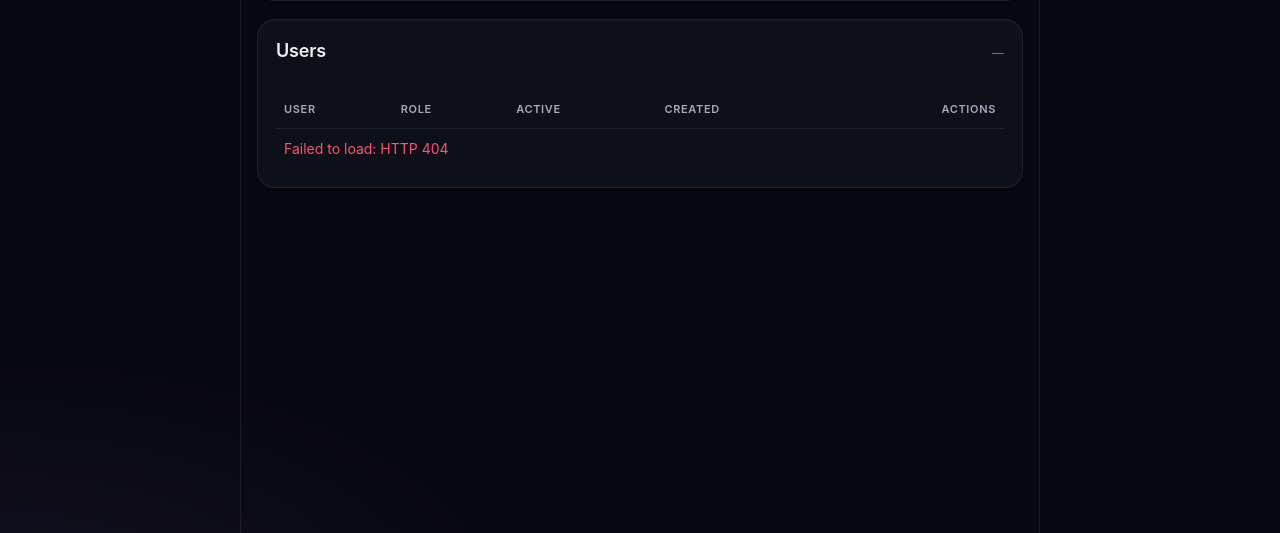
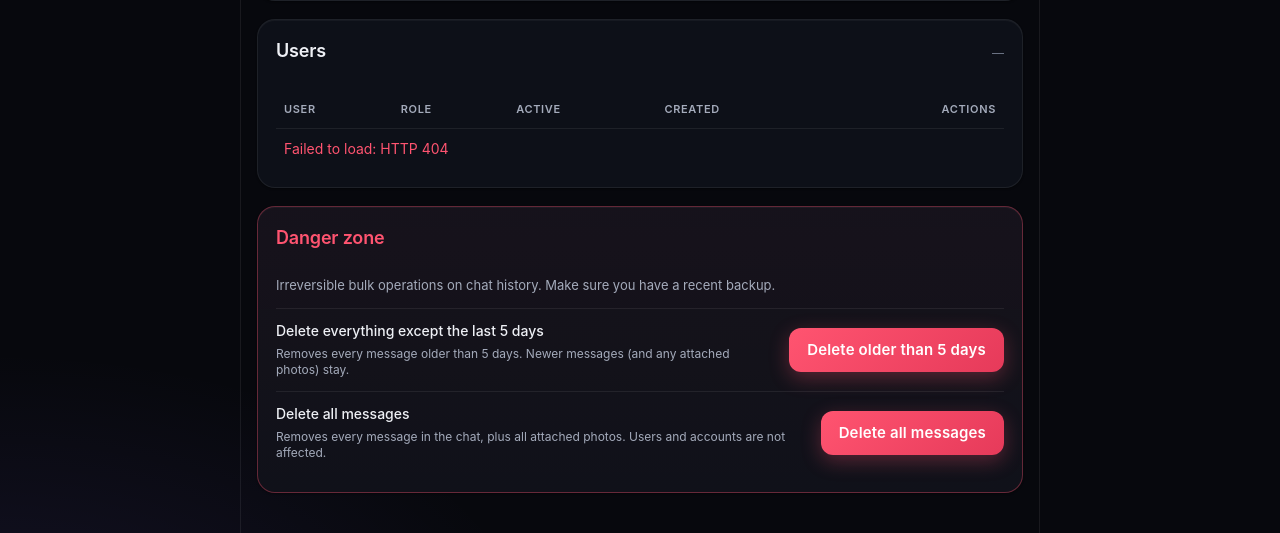
Before and after one commit to ShaneGoodwin501/Blat-Chat, a PHP site: page /admin.html in a window 1280 px wide. Shown: the part 660-1193 px from the top of the page. Run offline with PHP 8.4, Linux system fonts and the light colour scheme.

Commit message:
feat(admin): bulk message admin - delete all or older-than-N days
Add two destructive operations to the admin page (Danger zone card):
  - Delete every message in the chat (+ all attached photos)
  - Delete everything except the last 5 days (configurable server-side)

Both endpoints require the literal 'DELETE MESSAGES' confirmation token
in the body, both are admin-only, both broadcast a fresh 'history' event
to all connected sockets so chat windows refresh automatically, and both
clean up orphan attachment rows + files (only the ones no longer
referenced by any remaining message).

Server:
  - DELETE /api/admin/messages                  - wipe everything
  - DELETE /api/admin/messages/older-than/:days - keep last N days
    (server-side allowlist: 5, 30, 90, 365; rejects anything else)
  - Refactored admin router to take getIo + DATA_DIR so it can broadcast
    and clean upload files
  - server.js passes '() => io' (lazy getter, since io is created after
    the router is mounted)

Client:
  - New 'Danger zone' card on admin.html (en/ru) with two buttons
  - Each button opens a modal requiring the user to type
    'DELETE MESSAGES' to confirm
  - Success toast shows what was actually removed (count + attachments
    cleaned)

Housekeeping:
  - package-lock.json: missing entries for file-type and sharp; now
    recorded properly (the live install must have used --no-package-lock)
  - Bumped cache-busters: style.css v=40->v=41, i18n.js v=6->v=7,
    admin.js v=3->v=4

```diff
--- a/public/admin.html
+++ b/public/admin.html
@@ -6,7 +6,7 @@
   <meta name="theme-color" content="#0a0b10">
   <title data-i18n="app.title_admin">FAMILY-CHAT &mdash; Admin</title>
   <meta name="blatchat-lang" content="__BLATCHAT_LANG__">
-  <link rel="stylesheet" href="/css/style.css?v=40">
+  <link rel="stylesheet" href="/css/style.css?v=41">
 </head>
 <body>
   <div class="app">
@@ -93,13 +93,34 @@
           </tbody>
         </table>
       </div>
+
+      <div class="card danger">
+        <div class="card-header">
+          <h2 data-i18n="admin.danger.title">Danger zone</h2>
+        </div>
+        <p class="danger-help" data-i18n="admin.danger.help">Irreversible bulk operations on chat history. Make sure you have a recent backup.</p>
+        <div class="danger-row">
+          <div>
+            <div class="settings-label" data-i18n="admin.danger.keep5d.label">Delete everything except the last 5 days</div>
+            <div class="settings-help" data-i18n="admin.danger.keep5d.help">Removes every message older than 5 days. Newer messages (and any attached photos) stay.</div>
+          </div>
+          <button type="button" class="danger" data-act="purge-keep5d" data-i18n="admin.danger.keep5d.btn">Delete older than 5 days</button>
+        </div>
+        <div class="danger-row">
+          <div>
+            <div class="settings-label" data-i18n="admin.danger.all.label">Delete all messages</div>
+            <div class="settings-help" data-i18n="admin.danger.all.help">Removes every message in the chat, plus all attached photos. Users and accounts are not affected.</div>
+          </div>
+          <button type="button" class="danger" data-act="purge-all" data-i18n="admin.danger.all.btn">Delete all messages</button>
+        </div>
+      </div>
     </main>
   </div>
 
   <div class="toast-stack" id="toastStack"></div>
   <script src="/js/viewport-height.js?v=5"></script>
-  <script src="/js/i18n.js?v=6"></script>
+  <script src="/js/i18n.js?v=7"></script>
   <script src="/js/password-reveal.js?v=3"></script>
-  <script src="/js/admin.js?v=3"></script>
+  <script src="/js/admin.js?v=4"></script>
 </body>
 </html>
--- a/public/css/style.css
+++ b/public/css/style.css
@@ -1225,6 +1225,33 @@ header.bar a.btn:hover, header.bar button.link:hover { color: var(--text); backg
 .admin .card-header .count {
   font-size: 12px; color: var(--text-faint);
 }
+
+/* Danger zone card: subtle red treatment so it stands out without screaming. */
+.admin .card.danger {
+  border-color: rgba(255, 84, 112, 0.35);
+  background: linear-gradient(180deg, rgba(255, 84, 112, 0.04), rgba(255, 84, 112, 0.01)), var(--bg-1);
+}
+.admin .card.danger .card-header h2 { color: var(--danger); }
+.admin .card.danger .danger-help {
+  margin: -4px 0 14px;
+  color: var(--text-dim);
+  font-size: 13px;
+}
+.admin .card.danger .danger-row {
+  display: flex;
+  align-items: center;
+  justify-content: space-between;
+  gap: 16px;
+  padding: 12px 0;
+  border-top: 1px solid var(--border);
+}
+.admin .card.danger .danger-row:first-of-type { border-top: 0; }
+.admin .card.danger .danger-row > div { flex: 1 1 auto; min-width: 0; }
+.admin .card.danger button.danger { flex: 0 0 auto; }
+@media (max-width: 600px) {
+  .admin .card.danger .danger-row { flex-direction: column; align-items: stretch; }
+  .admin .card.danger button.danger { width: 100%; }
+}
 .admin table { width: 100%; border-collapse: collapse; font-size: 14px; }
 .admin th, .admin td { text-align: left; padding: 10px 8px; border-bottom: 1px solid var(--border); vertical-align: middle; }
 .admin th { color: var(--text-dim); font-weight: 600; font-size: 11px; text-transform: uppercase; letter-spacing: 0.06em; }
--- a/public/index.html
+++ b/public/index.html
@@ -6,7 +6,7 @@
   <meta name="theme-color" content="#0a0b10">
   <title data-i18n="app.title">FAMILY-CHAT</title>
   <meta name="blatchat-lang" content="__BLATCHAT_LANG__">
-  <link rel="stylesheet" href="/css/style.css?v=40">
+  <link rel="stylesheet" href="/css/style.css?v=41">
 </head>
 <body>
   <div class="app">
@@ -80,7 +80,7 @@
   <div class="toast-stack" id="toastStack" aria-live="polite"></div>
 
   <script src="/js/viewport-height.js?v=5"></script>
-  <script src="/js/i18n.js?v=6"></script>
+  <script src="/js/i18n.js?v=7"></script>
   <script src="/js/password-reveal.js?v=3"></script>
   <script src="/js/avatar-crop.js?v=3"></script>
   <script src="/socket.io/socket.io.js"></script>
--- a/public/js/admin.js
+++ b/public/js/admin.js
@@ -295,6 +295,55 @@
     });
   });
 
+  // ---- Danger zone: bulk message admin ----
+  // Two destructive operations gated by typed confirmation. We make the
+  // user spell out the literal "DELETE MESSAGES" so a stray click on a
+  // modal can't wipe history. The server enforces the same token.
+  async function purgeMessages(act) {
+    const isAll = act === 'purge-all';
+    const title = t(isAll ? 'admin.danger.modal.all.title' : 'admin.danger.modal.keep5d.title');
+    const bodyText = t(isAll ? 'admin.danger.modal.all.body' : 'admin.danger.modal.keep5d.body');
+    const confirmKey = isAll ? 'admin.danger.modal.all.confirm' : 'admin.danger.modal.keep5d.confirm';
+    const primary = t(isAll ? 'admin.danger.modal.all.primary' : 'admin.danger.modal.keep5d.primary');
+    const endpoint = isAll ? '/api/admin/messages' : '/api/admin/messages/older-than/5';
+    const bodyHtml = `
+      <p style="color:var(--text-dim);margin:0 0 12px">${escapeHtml(bodyText)}</p>
+      <div class="form-row">
+        <label>${t(confirmKey)}</label>
+        <input name="confirm" required pattern="DELETE MESSAGES" autocomplete="off">
+      </div>
+    `;
+    let successResult = null;
+    const result = await showModal({
+      title, body: bodyHtml, primaryLabel: primary,
+      onSubmit: async (data) => {
+        if (data.confirm !== 'DELETE MESSAGES') throw new Error(t('admin.danger.modal.err_mismatch'));
+        try {
+          successResult = await api(endpoint, { method: 'DELETE', body: JSON.stringify({ confirm: 'DELETE MESSAGES' }) });
+          return true; // truthy -> close the modal
+        } catch (e) {
+          if (e.message === 'bad_confirm') throw new Error(t('admin.danger.modal.err_mismatch'));
+          if (e.message === 'bad_days') throw new Error(t('admin.danger.modal.err_bad_days'));
+          throw new Error(t('admin.danger.modal.err_generic', { err: e.message }));
+        }
+      },
+    });
+    if (!result || !successResult) return; // cancelled
+    // Show a success toast with what was actually removed.
+    if (isAll) {
+      toast(t('admin.danger.toast.all_done', { n: successResult.deleted, att: successResult.attachments_removed }), 'success');
+    } else {
+      toast(t('admin.danger.toast.keep5d_done', { n: successResult.deleted, kept: successResult.kept, att: successResult.attachments_removed }), 'success');
+    }
+  }
+
+  document.querySelector('.admin .card.danger')?.addEventListener('click', (e) => {
+    const btn = e.target.closest('button[data-act]');
+    if (!btn) return;
+    const act = btn.dataset.act;
+    if (act === 'purge-all' || act === 'purge-keep5d') purgeMessages(act);
+  });
+
   // Highlight the current language as the default.
   markActiveLang(window.getLang());
 
--- a/public/js/i18n.js
+++ b/public/js/i18n.js
@@ -198,6 +198,29 @@
       'admin.err.password_too_short': 'Password must be at least 8 characters.',
       'admin.err.username_taken': 'That username is already in use.',
       'admin.err.load_failed': 'Failed to load: {err}',
+
+      // Admin: danger zone (bulk message admin)
+      'admin.danger.title': 'Danger zone',
+      'admin.danger.help': 'Irreversible bulk operations on chat history. Make sure you have a recent backup.',
+      'admin.danger.keep5d.label': 'Delete everything except the last 5 days',
+      'admin.danger.keep5d.help': 'Removes every message older than 5 days. Newer messages (and any attached photos) stay.',
+      'admin.danger.keep5d.btn': 'Delete older than 5 days',
+      'admin.danger.all.label': 'Delete all messages',
+      'admin.danger.all.help': 'Removes every message in the chat, plus all attached photos. Users and accounts are not affected.',
+      'admin.danger.all.btn': 'Delete all messages',
+      'admin.danger.modal.keep5d.title': 'Delete everything older than 5 days?',
+      'admin.danger.modal.keep5d.body': 'This will permanently delete every message older than 5 days. Newer messages and their photos will remain. This cannot be undone.',
+      'admin.danger.modal.keep5d.confirm': 'Type <strong>DELETE MESSAGES</strong> to confirm',
+      'admin.danger.modal.keep5d.primary': 'Delete old messages',
+      'admin.danger.modal.all.title': 'Delete every message?',
+      'admin.danger.modal.all.body': 'This will permanently delete every message in the chat, and all attached photos. User accounts are not affected. This cannot be undone.',
+      'admin.danger.modal.all.confirm': 'Type <strong>DELETE MESSAGES</strong> to confirm',
+      'admin.danger.modal.all.primary': 'Delete all messages',
+      'admin.danger.modal.err_mismatch': 'Type DELETE MESSAGES exactly to confirm.',
+      'admin.danger.modal.err_bad_days': 'Invalid retention window.',
+      'admin.danger.modal.err_generic': 'Delete failed: {err}',
+      'admin.danger.toast.keep5d_done': 'Removed {n} old message(s), kept {kept}. {att} photo file(s) cleaned up.',
+      'admin.danger.toast.all_done': 'Removed {n} message(s). {att} photo file(s) cleaned up.',
 
       // Settings
       'settings.title': 'Settings',
@@ -400,6 +423,29 @@
       'admin.err.username_taken': '\u042D\u0442\u043E\u0442 \u043B\u043E\u0433\u0438\u043D \u0443\u0436\u0435 \u0437\u0430\u043D\u044F\u0442.',
       'admin.err.load_failed': '\u041D\u0435 \u0443\u0434\u0430\u043B\u043E\u0441\u044C \u0437\u0430\u0433\u0440\u0443\u0437\u0438\u0442\u044C: {err}',
 
+      // Admin: danger zone (bulk message admin)
+      'admin.danger.title': '\u041E\u043F\u0430\u0441\u043D\u0430\u044F \u0437\u043E\u043D\u0430',
+      'admin.danger.help': '\u041D\u0435\u043E\u0431\u0440\u0430\u0442\u0438\u043C\u044B\u0435 \u043E\u043F\u0435\u0440\u0430\u0446\u0438\u0438 \u043D\u0430\u0434 \u0438\u0441\u0442\u043E\u0440\u0438\u0435\u0439 \u0447\u0430\u0442\u0430. \u0423\u0431\u0435\u0434\u0438\u0442\u0435\u0441\u044C, \u0447\u0442\u043E \u0443 \u0432\u0430\u0441 \u0435\u0441\u0442\u044C \u0441\u0432\u0435\u0436\u0430\u044F \u0440\u0435\u0437\u0435\u0440\u0432\u043D\u0430\u044F \u043A\u043E\u043F\u0438\u044F.',
+      'admin.danger.keep5d.label': '\u0423\u0434\u0430\u043B\u0438\u0442\u044C \u0432\u0441\u0451, \u043A\u0440\u043E\u043C\u0435 \u043F\u043E\u0441\u043B\u0435\u0434\u043D\u0438\u0445 5 \u0434\u043D\u0435\u0439',
+      'admin.danger.keep5d.help': '\u0423\u0434\u0430\u043B\u044F\u0435\u0442 \u0432\u0441\u0435 \u0441\u043E\u043E\u0431\u0449\u0435\u043D\u0438\u044F \u0441\u0442\u0430\u0440\u0448\u0435 5 \u0434\u043D\u0435\u0439. \u0411\u043E\u043B\u0435\u0435 \u043D\u043E\u0432\u044B\u0435 \u0441\u043E\u043E\u0431\u0449\u0435\u043D\u0438\u044F (\u0438 \u0438\u0445 \u0444\u043E\u0442\u043E) \u043E\u0441\u0442\u0430\u043D\u0443\u0442\u0441\u044F.',
+      'admin.danger.keep5d.btn': '\u0423\u0434\u0430\u043B\u0438\u0442\u044C \u0441\u0442\u0430\u0440\u0448\u0435 5 \u0434\u043D\u0435\u0439',
+      'admin.danger.all.label': '\u0423\u0434\u0430\u043B\u0438\u0442\u044C \u0432\u0441\u0435 \u0441\u043E\u043E\u0431\u0449\u0435\u043D\u0438\u044F',
+      'admin.danger.all.help': '\u0423\u0434\u0430\u043B\u044F\u0435\u0442 \u0432\u0441\u0435 \u0441\u043E\u043E\u0431\u0449\u0435\u043D\u0438\u044F \u0432 \u0447\u0430\u0442\u0435 \u0438 \u0432\u0441\u0435 \u043F\u0440\u0438\u043A\u0440\u0435\u043F\u043B\u0451\u043D\u043D\u044B\u0435 \u0444\u043E\u0442\u043E. \u0410\u043A\u043A\u0430\u0443\u043D\u0442\u044B \u043F\u043E\u043B\u044C\u0437\u043E\u0432\u0430\u0442\u0435\u043B\u0435\u0439 \u043D\u0435 \u0437\u0430\u0442\u0440\u0430\u0433\u0438\u0432\u0430\u044E\u0442\u0441\u044F.',
+      'admin.danger.all.btn': '\u0423\u0434\u0430\u043B\u0438\u0442\u044C \u0432\u0441\u0435 \u0441\u043E\u043E\u0431\u0449\u0435\u043D\u0438\u044F',
+      'admin.danger.modal.keep5d.title': '\u0423\u0434\u0430\u043B\u0438\u0442\u044C \u0432\u0441\u0451 \u0441\u0442\u0430\u0440\u0448\u0435 5 \u0434\u043D\u0435\u0439?',
+      'admin.danger.modal.keep5d.body': '\u042D\u0442\u043E \u043D\u0430\u0432\u0441\u0435\u0433\u0434\u0430 \u0443\u0434\u0430\u043B\u0438\u0442 \u0432\u0441\u0435 \u0441\u043E\u043E\u0431\u0449\u0435\u043D\u0438\u044F \u0441\u0442\u0430\u0440\u0448\u0435 5 \u0434\u043D\u0435\u0439. \u0411\u043E\u043B\u0435\u0435 \u043D\u043E\u0432\u044B\u0435 \u0441\u043E\u043E\u0431\u0449\u0435\u043D\u0438\u044F \u0438 \u0438\u0445 \u0444\u043E\u0442\u043E \u043E\u0441\u0442\u0430\u043D\u0443\u0442\u0441\u044F. \u041E\u0442\u043C\u0435\u043D\u0438\u0442\u044C \u043D\u0435\u043B\u044C\u0437\u044F.',
+      'admin.danger.modal.keep5d.confirm': '\u0412\u0432\u0435\u0434\u0438\u0442\u0435 <strong>DELETE MESSAGES</strong> \u0434\u043B\u044F \u043F\u043E\u0434\u0442\u0432\u0435\u0440\u0436\u0434\u0435\u043D\u0438\u044F',
+      'admin.danger.modal.keep5d.primary': '\u0423\u0434\u0430\u043B\u0438\u0442\u044C \u0441\u0442\u0430\u0440\u044B\u0435 \u0441\u043E\u043E\u0431\u0449\u0435\u043D\u0438\u044F',
+      'admin.danger.modal.all.title': '\u0423\u0434\u0430\u043B\u0438\u0442\u044C \u0432\u0441\u0435 \u0441\u043E\u043E\u0431\u0449\u0435\u043D\u0438\u044F?',
+      'admin.danger.modal.all.body': '\u042D\u0442\u043E \u043D\u0430\u0432\u0441\u0435\u0433\u0434\u0430 \u0443\u0434\u0430\u043B\u0438\u0442 \u0432\u0441\u0435 \u0441\u043E\u043E\u0431\u0449\u0435\u043D\u0438\u044F \u0432 \u0447\u0430\u0442\u0435 \u0438 \u0432\u0441\u0435 \u043F\u0440\u0438\u043A\u0440\u0435\u043F\u043B\u0451\u043D\u043D\u044B\u0435 \u0444\u043E\u0442\u043E. \u0410\u043A\u043A\u0430\u0443\u043D\u0442\u044B \u043F\u043E\u043B\u044C\u0437\u043E\u0432\u0430\u0442\u0435\u043B\u0435\u0439 \u043D\u0435 \u0437\u0430\u0442\u0440\u0430\u0433\u0438\u0432\u0430\u044E\u0442\u0441\u044F. \u041E\u0442\u043C\u0435\u043D\u0438\u0442\u044C \u043D\u0435\u043B\u044C\u0437\u044F.',
+      'admin.danger.modal.all.confirm': '\u0412\u0432\u0435\u0434\u0438\u0442\u0435 <strong>DELETE MESSAGES</strong> \u0434\u043B\u044F \u043F\u043E\u0434\u0442\u0432\u0435\u0440\u0436\u0434\u0435\u043D\u0438\u044F',
+      'admin.danger.modal.all.primary': '\u0423\u0434\u0430\u043B\u0438\u0442\u044C \u0432\u0441\u0435 \u0441\u043E\u043E\u0431\u0449\u0435\u043D\u0438\u044F',
+      'admin.danger.modal.err_mismatch': '\u0412\u0432\u0435\u0434\u0438\u0442\u0435 \u0440\u043E\u0432\u043D\u043E DELETE MESSAGES \u0434\u043B\u044F \u043F\u043E\u0434\u0442\u0432\u0435\u0440\u0436\u0434\u0435\u043D\u0438\u044F.',
+      'admin.danger.modal.err_bad_days': '\u041D\u0435\u0432\u0435\u0440\u043D\u044B\u0439 \u0438\u043D\u0442\u0435\u0440\u0432\u0430\u043B \u0445\u0440\u0430\u043D\u0435\u043D\u0438\u044F.',
+      'admin.danger.modal.err_generic': '\u041D\u0435 \u0443\u0434\u0430\u043B\u043E\u0441\u044C \u0443\u0434\u0430\u043B\u0438\u0442\u044C: {err}',
+      'admin.danger.toast.keep5d_done': '\u0423\u0434\u0430\u043B\u0435\u043D\u043E \u0441\u0442\u0430\u0440\u044B\u0445 \u0441\u043E\u043E\u0431\u0449\u0435\u043D\u0438\u0439: {n}, \u043E\u0441\u0442\u0430\u0432\u043B\u0435\u043D\u043E: {kept}. \u0424\u0430\u0439\u043B\u043E\u0432 \u0444\u043E\u0442\u043E \u043E\u0447\u0438\u0449\u0435\u043D\u043E: {att}.',
+      'admin.danger.toast.all_done': '\u0423\u0434\u0430\u043B\u0435\u043D\u043E \u0441\u043E\u043E\u0431\u0449\u0435\u043D\u0438\u0439: {n}. \u0424\u0430\u0439\u043B\u043E\u0432 \u0444\u043E\u0442\u043E \u043E\u0447\u0438\u0449\u0435\u043D\u043E: {att}.',
+
       'settings.title': '\u041D\u0430\u0441\u0442\u0440\u043E\u0439\u043A\u0438',
       'settings.language': '\u042F\u0437\u044B\u043A',
       'settings.language_help': '\u042F\u0437\u044B\u043A \u043C\u0435\u043D\u044E \u0438 \u043D\u0430\u0434\u043F\u0438\u0441\u0435\u0439 \u0434\u043B\u044F \u0432\u0441\u0435\u0445 \u043F\u043E\u043B\u044C\u0437\u043E\u0432\u0430\u0442\u0435\u043B\u0435\u0439. \u0421\u043E\u043E\u0431\u0449\u0435\u043D\u0438\u044F \u043C\u043E\u0436\u043D\u043E \u043F\u0438\u0441\u0430\u0442\u044C \u043D\u0430 \u043B\u044E\u0431\u043E\u043C \u044F\u0437\u044B\u043A\u0435.',
--- a/public/login.html
+++ b/public/login.html
@@ -6,7 +6,7 @@
   <meta name="theme-color" content="#0a0b10">
   <title data-i18n="app.title_login">FAMILY-CHAT &mdash; Sign in</title>
   <meta name="blatchat-lang" content="__BLATCHAT_LANG__">
-  <link rel="stylesheet" href="/css/style.css?v=40">
+  <link rel="stylesheet" href="/css/style.css?v=41">
 </head>
 <body>
   <script src="/js/viewport-height.js?v=5"></script>
--- a/server.js
+++ b/server.js
@@ -154,7 +154,7 @@ app.use(express.static(path.join(__dirname, 'public'), { index: false }));
 // API
 app.use('/api/auth', buildAuthRouter(db));
 app.use('/api', buildChatRouter(db));
-app.use('/api/admin', buildAdminRouter(db));
+app.use('/api/admin', buildAdminRouter(db, () => io, DATA_DIR));
 app.use('/api/admin', buildAdminSettingsRouter(db));
 app.use('/api', buildUploadRouter(db, DATA_DIR));
 app.use('/api/auth', buildAvatarRouter(db, DATA_DIR));
```
Also changed, not shown: src/routes/admin.js (+101 -2 lines), package-lock.json.
